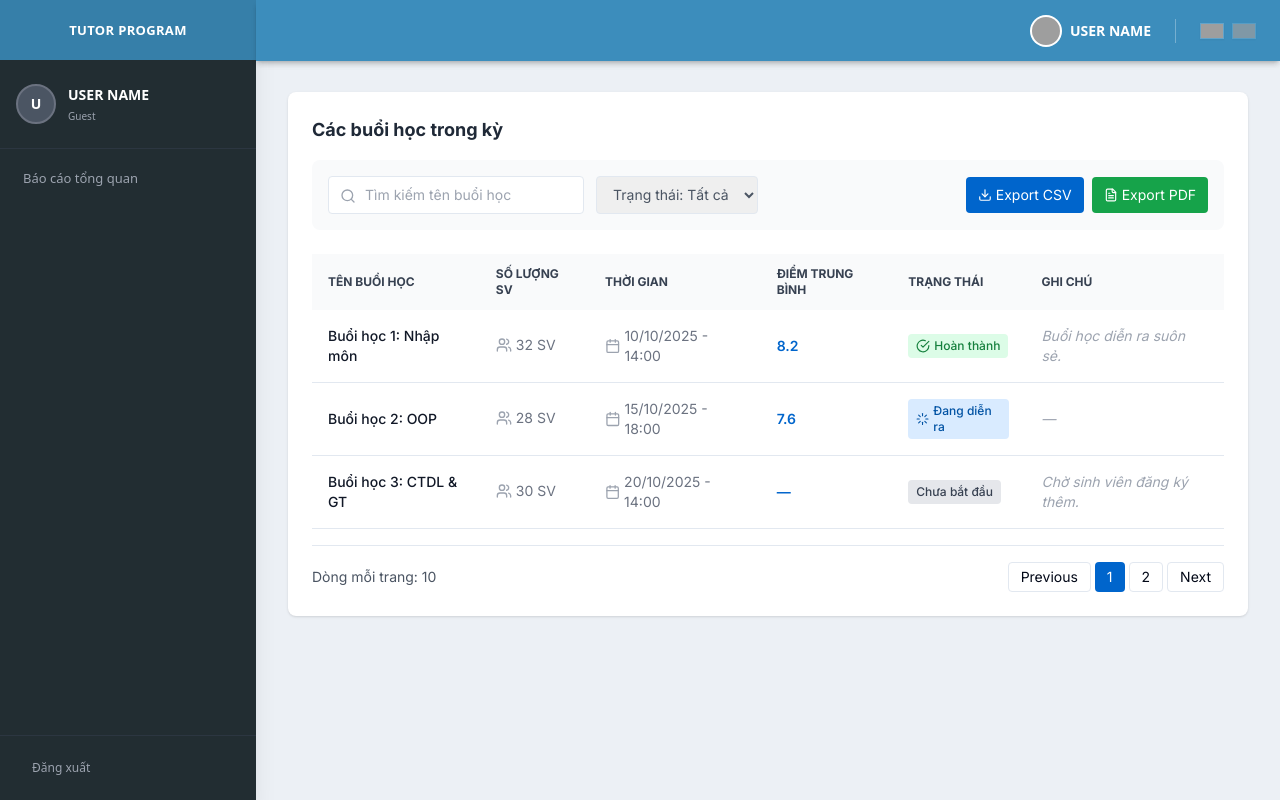
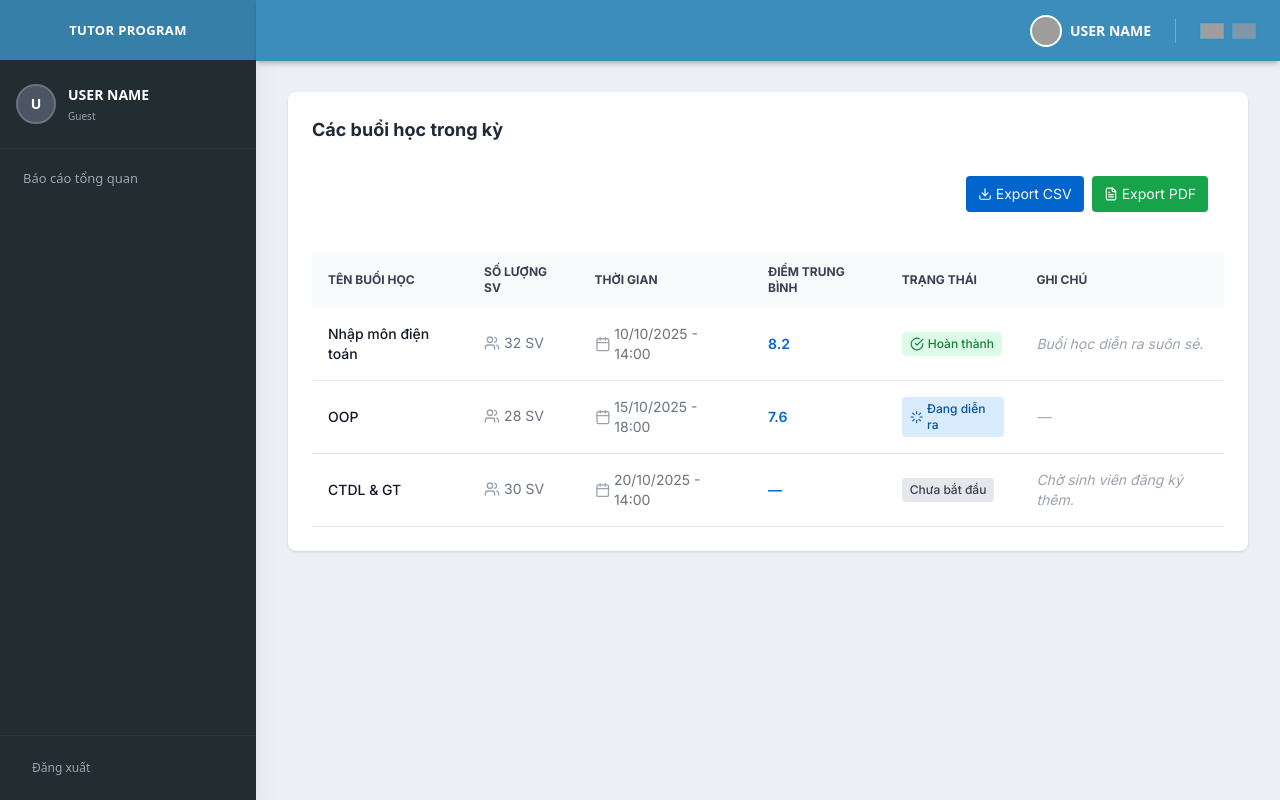
Before and after one commit to HuyLe1705/tutor-support-web, a Next.js app: page /dashboard/report in a window 1280 px wide. Built offline with nearby package versions, Linux system fonts and the light colour scheme; grey boxes are pictures that could not be loaded.

Commit message:
fix tutor report

```diff
--- a/app/dashboard/report/page.js
+++ b/app/dashboard/report/page.js
@@ -10,43 +10,24 @@ export default function SessionListPage() {
       <Header title="Danh sách các buổi học" />
       <main className="p-8">
 
-        {/* Khối chính */}
         <div className="bg-white rounded-lg shadow p-6">
 
           <h3 className="text-lg font-bold text-gray-800 mb-4 flex items-center gap-2">
             Các buổi học trong kỳ
           </h3>
 
-          {/* Toolbar */}
-          <div className="flex flex-wrap gap-3 mb-6 bg-gray-50 p-4 rounded-lg items-center justify-between">
-            <div className="flex gap-3 flex-1">
-              <div className="relative">
-                <Search size={16} className="absolute left-3 top-3 text-gray-400"/>
-                <input
-                  type="text"
-                  placeholder="Tìm kiếm tên buổi học"
-                  className="pl-9 pr-4 py-2 border rounded text-sm w-64 focus:outline-blue-500"
-                />
-              </div>
+          <div className="flex flex-wrap gap-3 mb-6 p-4 rounded-lg items-center justify-between">
+            <div className="ml-auto flex gap-2">
 
-              <select className="border rounded px-3 py-2 text-sm text-gray-600">
-                <option>Trạng thái: Tất cả</option>
-                <option>Đang diễn ra</option>
-                <option>Hoàn thành</option>
-                <option>Chưa bắt đầu</option>
-              </select>
-            </div>
-            <div className="flex gap-2">
-                <button className="px-3 py-2 bg-blue-600 text-white text-sm rounded hover:bg-blue-700 flex items-center gap-1">
+                <button onClick={exportCSV} className="px-3 py-2 bg-blue-600 text-white text-sm rounded hover:bg-blue-700 flex items-center gap-1">
                     <Download size={14}/> Export CSV
                 </button>
-                <button className="px-3 py-2 bg-green-600 text-white text-sm rounded hover:bg-green-700 flex items-center gap-1">
+                <button onClick={exportPDF} className="px-3 py-2 bg-green-600 text-white text-sm rounded hover:bg-green-700 flex items-center gap-1">
                     <FileText size={14}/> Export PDF
                 </button>
             </div>
           </div>
 
-          {/* Table */}
           <div className="overflow-x-auto">
             <table className="w-full text-sm text-left text-gray-500">
               <thead className="text-xs text-gray-700 uppercase bg-gray-50">
@@ -115,18 +96,36 @@ export default function SessionListPage() {
             </table>
           </div>
 
-          <div className="flex justify-between items-center mt-4 border-t pt-4">
-            <span className="text-sm text-gray-600">Dòng mỗi trang: 10</span>
-            <div className="flex gap-1">
-              <button className="px-3 py-1 border rounded hover:bg-gray-100 text-sm">Previous</button>
-              <button className="px-3 py-1 bg-blue-600 text-white rounded text-sm">1</button>
-              <button className="px-3 py-1 border rounded hover:bg-gray-100 text-sm">2</button>
-              <button className="px-3 py-1 border rounded hover:bg-gray-100 text-sm">Next</button>
-            </div>
-          </div>
-
         </div>
       </main>
     </>
   );
 }
+
+const exportCSV = () => {
+  const data = [];
+
+  let csvContent =
+    "data:text/csv;charset=utf-8," +
+    data.map((row) => row.join(",")).join("\n");
+
+  const encodedUri = encodeURI(csvContent);
+  const link = document.createElement("a");
+  link.href = encodedUri;
+  link.download = "data.csv";
+  link.click();
+};
+
+const exportPDF = () => {
+  const data = [];
+
+  let csvContent =
+    "data:text/pdf;charset=utf-8," +
+    data.map((row) => row.join(",")).join("\n");
+
+  const encodedUri = encodeURI(csvContent);
+  const link = document.createElement("a");
+  link.href = encodedUri;
+  link.download = "report.pdf";
+  link.click();
+};
--- a/data/mockData.js
+++ b/data/mockData.js
@@ -112,7 +112,7 @@ export const USERS = [
 export const REPORT = [
   {
     id: "S001",
-    title: "Buổi học 1: Nhập môn",
+    title: "Nhập môn điện toán",
     studentCount: 32,
     time: "10/10/2025 - 14:00",
     avgScore: 8.2,
@@ -121,7 +121,7 @@ export const REPORT = [
   },
   {
     id: "S002",
-    title: "Buổi học 2: OOP",
+    title: "OOP",
     studentCount: 28,
     time: "15/10/2025 - 18:00",
     avgScore: 7.6,
@@ -130,7 +130,7 @@ export const REPORT = [
   },
   {
     id: "S003",
-    title: "Buổi học 3: CTDL & GT",
+    title: "CTDL & GT",
     studentCount: 30,
     time: "20/10/2025 - 14:00",
     avgScore: null,
```
